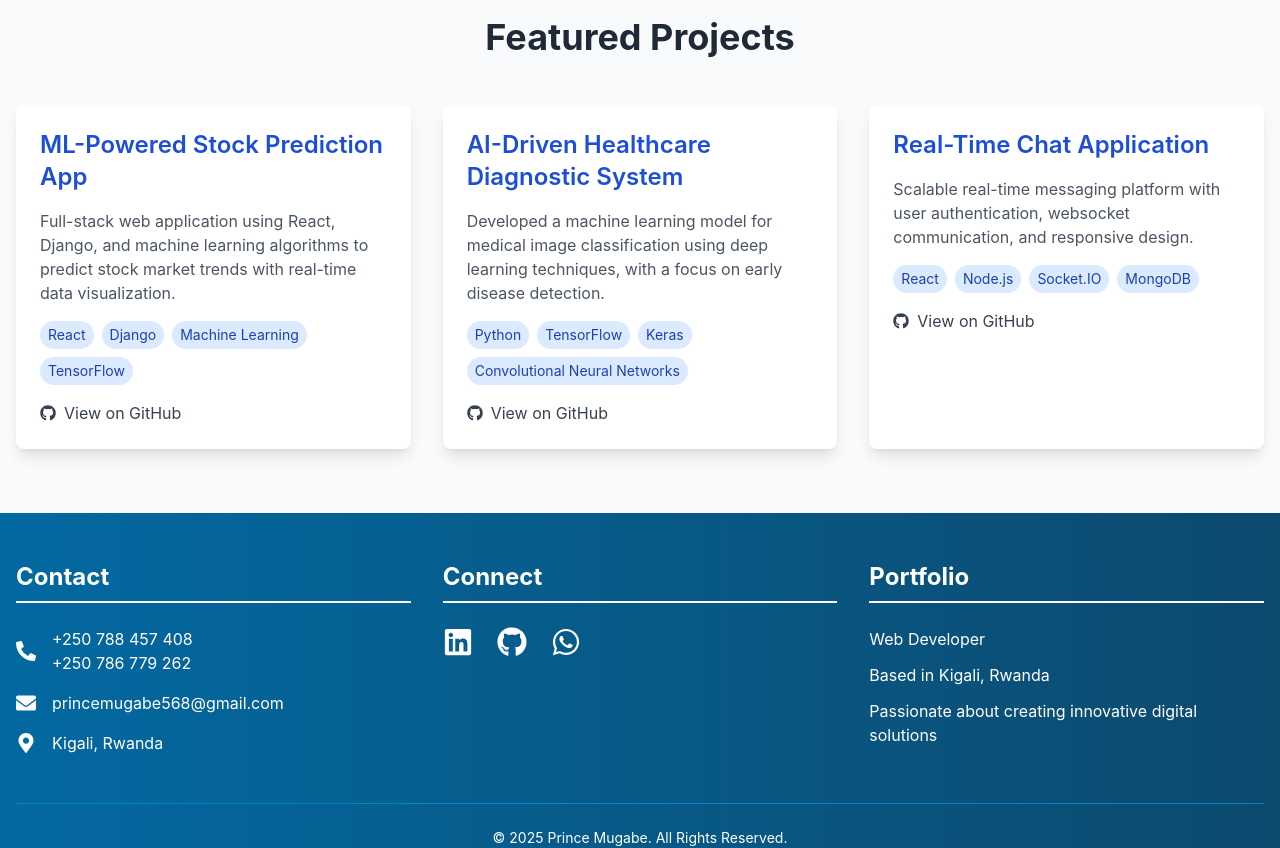
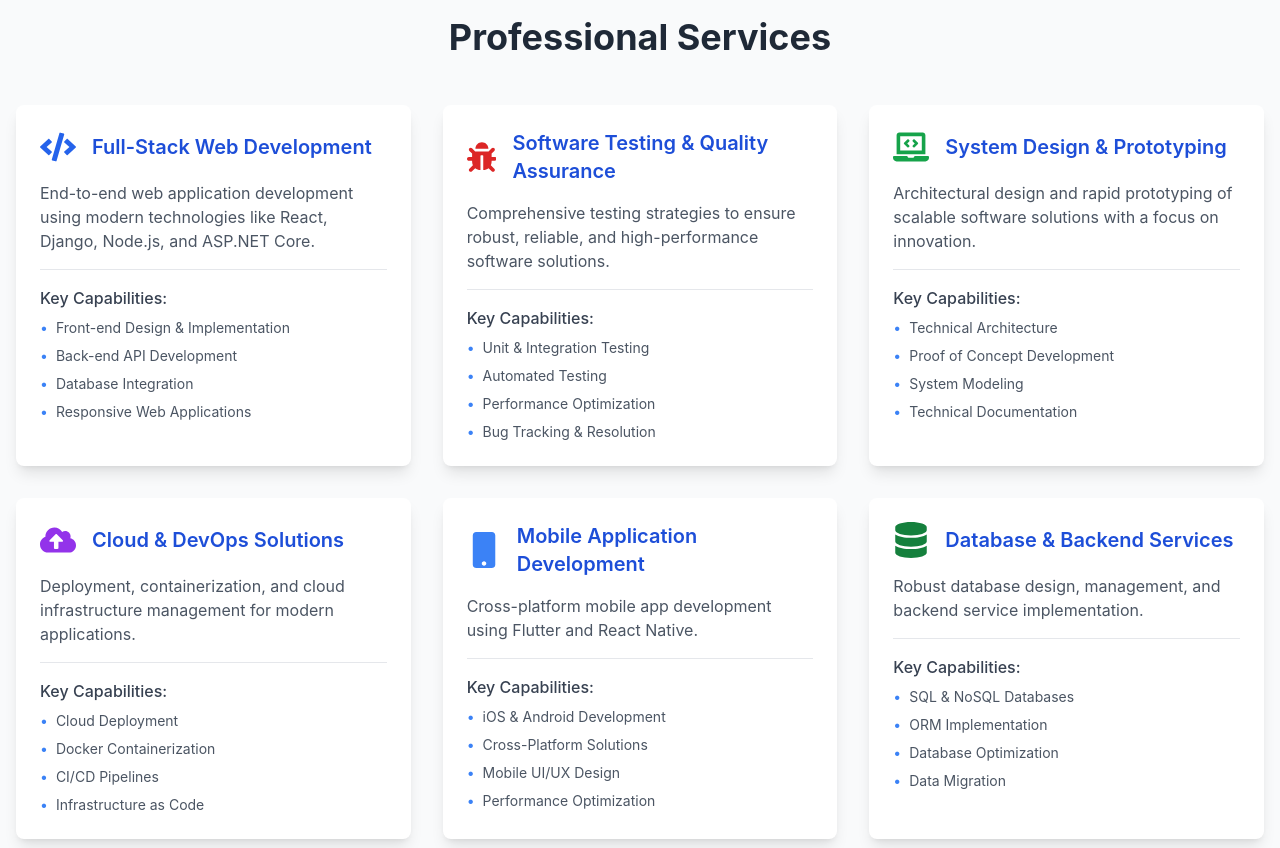
Before and after one commit to PrinceMUGABE/prince_mugabe_portfolio-, a React (Create React App) app: page / in a window 1280 px wide. Shown: the part 1720-2568 px from the top of the page. Built offline with nearby package versions, Linux system fonts and the light colour scheme.

Commit message:
added projects

```diff
--- a/src/components/Main_Layout.jsx
+++ b/src/components/Main_Layout.jsx
@@ -28,7 +28,7 @@ const MainLayout = () => {
       <Hero />
 
       <Skills />
-      {/* <Services /> */}
+      <Services />
       <Projects />
       <Footer />
 
--- a/src/components/footer/Footer.jsx
+++ b/src/components/footer/Footer.jsx
@@ -5,7 +5,7 @@ const Footer = () => {
   const currentYear = new Date().getFullYear();
 
   return (
-    <footer className="bg-gradient-to-r from-sky-700 to-sky-900 text-white">
+    <footer id="footer" className="bg-gradient-to-r from-sky-700 to-sky-900 text-white">
       <div className="container mx-auto px-4 py-12">
         <div className="grid md:grid-cols-3 gap-8">
           {/* Contact Information */}
--- a/src/components/hero/Hero.jsx
+++ b/src/components/hero/Hero.jsx
@@ -4,7 +4,7 @@ import hero from "../../assets/pictures/prince2.PNG";
 const Hero = () => {
   return (
     <div
-      className="hero-section"
+      id="home" className="hero-section"
       style={{
         backgroundImage: `url(${hero})`,
         backgroundSize: "cover",
--- a/src/components/project/Projects.jsx
+++ b/src/components/project/Projects.jsx
@@ -1,49 +1,125 @@
-import React from "react";
-import { FaGithub } from "react-icons/fa";
+import React, { useState, useEffect, useCallback } from 'react';
+import { FaGithub, FaChevronLeft, FaChevronRight } from 'react-icons/fa';
 
 const projectsData = [
   {
-    title: "ML-Powered Stock Prediction App",
-    description: "Full-stack web application using React, Django, and machine learning algorithms to predict stock market trends with real-time data visualization.",
+    title: "Disaster Guard App",
+    description: "Full-stack web application using React, Django, and machine learning algorithms to predict disaster trends with real-time data visualization.",
     githubLink: "https://github.com/PrinceMUGABE/StockPredictionML",
     technologies: ["React", "Django", "Machine Learning", "TensorFlow"]
   },
   {
-    title: "AI-Driven Healthcare Diagnostic System",
+    title: "Health Insurance Fraud Detection System",
     description: "Developed a machine learning model for medical image classification using deep learning techniques, with a focus on early disease detection.",
     githubLink: "https://github.com/PrinceMUGABE/MedicalImageClassification",
     technologies: ["Python", "TensorFlow", "Keras", "Convolutional Neural Networks"]
   },
   {
-    title: "Real-Time Chat Application",
-    description: "Scalable real-time messaging platform with user authentication, websocket communication, and responsive design.",
+    title: "Agricultural Water Use Efficiency Platform",
+    description: "Developed a machine learning model for predicting best crop that can fit a specific location based on soil type and weather condition. The model suggests water requirements and irrigation strategies.",
     githubLink: "https://github.com/PrinceMUGABE/RealTimeChatApp",
     technologies: ["React", "Node.js", "Socket.IO", "MongoDB"]
+  },
+  {
+    title: "Stock Prediction ML",
+    description: "Machine learning application for predicting stock market trends using advanced predictive algorithms and data analysis techniques.",
+    githubLink: "https://github.com/PrinceMUGABE/StockPredictionML",
+    technologies: ["Python", "Machine Learning", "Pandas", "Scikit-learn"]
+  },
+  {
+    title: "Real-Time Chat Application",
+    description: "Scalable real-time chat application with user authentication, message encryption, and instant messaging capabilities.",
+    githubLink: "https://github.com/PrinceMUGABE/RealTimeChatApp",
+    technologies: ["React", "Node.js", "Socket.IO", "Express"]
+  },
+  {
+    title: "E-commerce Analytics Platform",
+    description: "Comprehensive analytics dashboard for e-commerce businesses, providing insights on sales, customer behavior, and product performance.",
+    githubLink: "https://github.com/PrinceMUGABE/EcommerceAnalytics",
+    technologies: ["React", "D3.js", "MongoDB", "Express"]
   }
 ];
 
 const Projects = () => {
+  const [currentPage, setCurrentPage] = useState(0);
+  const [selectedProject, setSelectedProject] = useState(null);
+  const projectsPerPage = 6;
+
+  const totalPages = Math.ceil(projectsData.length / projectsPerPage);
+
+  const handlePageChange = useCallback((newPage) => {
+    setCurrentPage(newPage);
+    setSelectedProject(null);
+  }, []);
+
+  useEffect(() => {
+    const timer = setInterval(() => {
+      setCurrentPage((prevPage) => (prevPage + 1) % totalPages);
+      setSelectedProject(null);
+    }, 10000);
+
+    return () => clearInterval(timer);
+  }, [totalPages]);
+
+  const startIndex = currentPage * projectsPerPage;
+  const displayProjects = projectsData.slice(startIndex, startIndex + projectsPerPage);
+
+  const handleProjectClick = (project) => {
+    setSelectedProject(project);
+  };
+
   return (
-    <section
-      id="projects"
-      className="py-16 bg-gray-50 dark:bg-gray-900"
-    >
+    <section id="projects" className="py-16 bg-gray-50 dark:bg-gray-900">
       <div className="container mx-auto px-4">
         <h2 className="text-4xl font-bold text-center mb-12 text-gray-800 dark:text-white">
           Featured Projects
         </h2>
 
+        {selectedProject ? (
+          <div className="fixed inset-0 bg-black bg-opacity-50 flex items-center justify-center z-50 p-4"
+               onClick={() => setSelectedProject(null)}>
+            <div className="bg-white dark:bg-gray-800 rounded-lg p-8 max-w-2xl w-full"
+                 onClick={(e) => e.stopPropagation()}>
+              <h3 className="text-3xl font-bold mb-4 text-blue-700 dark:text-blue-400">
+                {selectedProject.title}
+              </h3>
+              <p className="text-gray-700 dark:text-gray-300 mb-6">
+                {selectedProject.description}
+              </p>
+              <div className="mb-6 flex flex-wrap gap-2">
+                {selectedProject.technologies.map((tech, techIndex) => (
+                  <span
+                    key={techIndex}
+                    className="bg-blue-100 dark:bg-blue-900 text-blue-800 dark:text-blue-200 px-2 py-1 rounded-full text-sm"
+                  >
+                    {tech}
+                  </span>
+                ))}
+              </div>
+              <a
+                href={selectedProject.githubLink}
+                target="_blank"
+                rel="noopener noreferrer"
+                className="bg-blue-600 text-white px-4 py-2 rounded hover:bg-blue-700 flex items-center justify-center"
+              >
+                <FaGithub className="mr-2" /> View on GitHub
+              </a>
+            </div>
+          </div>
+        ) : null}
+
         <div className="grid md:grid-cols-3 gap-8">
-          {projectsData.map((project, index) => (
+          {displayProjects.map((project, index) => (
             <div
               key={index}
-              className="bg-white dark:bg-gray-800 rounded-lg shadow-lg p-6 transform transition-all duration-300 hover:scale-105"
+              className="bg-white dark:bg-gray-800 rounded-lg shadow-lg p-6 transform transition-all duration-300 hover:scale-105 cursor-pointer"
+              onClick={() => handleProjectClick(project)}
             >
               <h3 className="text-2xl font-semibold mb-4 text-blue-700 dark:text-blue-400">
                 {project.title}
               </h3>
 
-              <p className="text-gray-600 dark:text-gray-300 mb-4">
+              <p className="text-gray-600 dark:text-gray-300 mb-4 line-clamp-3">
                 {project.description}
               </p>
 
@@ -64,6 +140,7 @@ const Projects = () => {
                   target="_blank"
                   rel="noopener noreferrer"
                   className="text-gray-700 dark:text-white hover:text-blue-700 flex items-center"
+                  onClick={(e) => e.stopPropagation()}
                 >
                   <FaGithub className="mr-2" /> View on GitHub
                 </a>
@@ -71,6 +148,34 @@ const Projects = () => {
             </div>
           ))}
         </div>
+
+        <div className="flex justify-center items-center mt-8 space-x-4">
+          <button
+            onClick={() => handlePageChange((currentPage - 1 + totalPages) % totalPages)}
+            className="text-gray-600 dark:text-gray-300 hover:text-blue-600 dark:hover:text-blue-400"
+          >
+            <FaChevronLeft size={24} />
+          </button>
+
+          {[...Array(totalPages)].map((_, index) => (
+            <button
+              key={index}
+              onClick={() => handlePageChange(index)}
+              className={`w-3 h-3 rounded-full ${
+                currentPage === index
+                  ? 'bg-blue-600'
+                  : 'bg-gray-300 dark:bg-gray-600'
+              }`}
+            />
+          ))}
+
+          <button
+            onClick={() => handlePageChange((currentPage + 1) % totalPages)}
+            className="text-gray-600 dark:text-gray-300 hover:text-blue-600 dark:hover:text-blue-400"
+          >
+            <FaChevronRight size={24} />
+          </button>
+        </div>
       </div>
     </section>
   );
--- a/src/components/service/Services.jsx
+++ b/src/components/service/Services.jsx
@@ -1,99 +1,133 @@
 import React from "react";
+import {
+  FaCode,
+  FaServer,
+  FaDatabase,
+  FaMobile,
+  FaCloudUploadAlt,
+  FaChartLine,
+  FaTools,
+  FaBug,
+  FaLaptopCode
+} from "react-icons/fa";
+
+const services = [
+  {
+    title: "Full-Stack Web Development",
+    description: "End-to-end web application development using modern technologies like React, Django, Node.js, and ASP.NET Core.",
+    icon: <FaCode className="text-blue-600 text-4xl" />,
+    skills: [
+      "Front-end Design & Implementation",
+      "Back-end API Development",
+      "Database Integration",
+      "Responsive Web Applications"
+    ]
+  },
+  {
+    title: "Software Testing & Quality Assurance",
+    description: "Comprehensive testing strategies to ensure robust, reliable, and high-performance software solutions.",
+    icon: <FaBug className="text-red-600 text-4xl" />,
+    skills: [
+      "Unit & Integration Testing",
+      "Automated Testing",
+      "Performance Optimization",
+      "Bug Tracking & Resolution"
+    ]
+  },
+  {
+    title: "System Design & Prototyping",
+    description: "Architectural design and rapid prototyping of scalable software solutions with a focus on innovation.",
+    icon: <FaLaptopCode className="text-green-600 text-4xl" />,
+    skills: [
+      "Technical Architecture",
+      "Proof of Concept Development",
+      "System Modeling",
+      "Technical Documentation"
+    ]
+  },
+  {
+    title: "Cloud & DevOps Solutions",
+    description: "Deployment, containerization, and cloud infrastructure management for modern applications.",
+    icon: <FaCloudUploadAlt className="text-purple-600 text-4xl" />,
+    skills: [
+      "Cloud Deployment",
+      "Docker Containerization",
+      "CI/CD Pipelines",
+      "Infrastructure as Code"
+    ]
+  },
+  {
+    title: "Mobile Application Development",
+    description: "Cross-platform mobile app development using Flutter and React Native.",
+    icon: <FaMobile className="text-blue-500 text-4xl" />,
+    skills: [
+      "iOS & Android Development",
+      "Cross-Platform Solutions",
+      "Mobile UI/UX Design",
+      "Performance Optimization"
+    ]
+  },
+  {
+    title: "Database & Backend Services",
+    description: "Robust database design, management, and backend service implementation.",
+    icon: <FaDatabase className="text-green-700 text-4xl" />,
+    skills: [
+      "SQL & NoSQL Databases",
+      "ORM Implementation",
+      "Database Optimization",
+      "Data Migration"
+    ]
+  }
+];
 
 const Services = () => {
   return (
-    <section id="about" className="py-16 bg-gray-50 dark:bg-gray-800 dark:text-white">
-      <div className="max-w-7xl mx-auto px-6 sm:px-12">
-        <div className="text-center mb-10">
-          <h2 className="text-4xl font-extrabold text-blue-700 mb-4">Skills</h2>
-          {/* <p className="text-xl text-gray-600 dark:text-gray-300">
-            I am a passionate and results-driven Software Engineer with a strong foundation in computer science and a wide range of technical skills. I specialize in full-stack web development, mobile applications, and software testing. With a commitment to continuous learning and problem-solving, I thrive in dynamic and fast-paced environments.
-          </p> */}
+    <section
+      id="services"
+      className="py-16 bg-gray-50 dark:bg-gray-900"
+    >
+      <div className="container mx-auto px-4">
+        <h2 className="text-4xl font-bold text-center mb-12 text-gray-800 dark:text-white">
+          Professional Services
+        </h2>
+
+        <div className="grid md:grid-cols-2 lg:grid-cols-3 gap-8">
+          {services.map((service, index) => (
+            <div
+              key={index}
+              className="bg-white dark:bg-gray-800 rounded-lg shadow-lg p-6 transform transition-all duration-300 hover:scale-105 hover:shadow-xl"
+            >
+              <div className="flex items-center mb-4">
+                {service.icon}
+                <h3 className="text-xl font-semibold ml-4 text-blue-700 dark:text-blue-400">
+                  {service.title}
+                </h3>
+              </div>
+
+              <p className="text-gray-600 dark:text-gray-300 mb-4">
+                {service.description}
+              </p>
+
+              <div className="border-t pt-4 mt-4">
+                <h4 className="text-md font-medium mb-2 text-gray-700 dark:text-gray-200">
+                  Key Capabilities:
+                </h4>
+                <ul className="space-y-2 text-sm text-gray-600 dark:text-gray-400">
+                  {service.skills.map((skill, skillIndex) => (
+                    <li key={skillIndex} className="flex items-center">
+                      <span className="mr-2 text-blue-500">•</span>
+                      {skill}
+                    </li>
+                  ))}
+                </ul>
+              </div>
+            </div>
+          ))}
         </div>
 
-        <div className="space-y-8">
-          {/* Programming Languages Section */}
-          <div>
-            <h3 className="text-2xl font-semibold text-blue-600">Programming Languages</h3>
-            <div className="mt-4 grid grid-cols-1 sm:grid-cols-3 gap-4 text-lg text-gray-700 dark:text-gray-300">
-              <ul>
-                <li>🔹 Python</li>
-                <li>🔹 Java</li>
-                <li>🔹 JavaScript</li>
-                <li>🔹 TypeScript</li>
-              </ul>
-              <ul>
-                <li>🔹 C#</li>
-                <li>🔹 PHP</li>
-                <li>🔹 Dart</li>
-                <li>🔹 SQL</li>
-              </ul>
-            </div>
-          </div>
-
-          {/* Frameworks & Libraries Section */}
-          <div>
-            <h3 className="text-2xl font-semibold text-blue-600">Frameworks & Libraries</h3>
-            <div className="mt-4 grid grid-cols-1 sm:grid-cols-3 gap-4 text-lg text-gray-700 dark:text-gray-300">
-              <ul>
-                <li>🔹 Django</li>
-                <li>🔹 ASP.NET</li>
-                <li>🔹 ASP.NET Core</li>
-                <li>🔹 Flask</li>
-              </ul>
-              <ul>
-                <li>🔹 JSP</li>
-                <li>🔹 Spring Boot</li>
-                <li>🔹 React.js</li>
-                <li>🔹 Flutter</li>
-              </ul>
-            </div>
-          </div>
-
-          {/* Databases Section */}
-          {/* <div>
-            <h3 className="text-2xl font-semibold text-blue-600">Databases</h3>
-            <div className="mt-4 grid grid-cols-1 sm:grid-cols-3 gap-4 text-lg text-gray-700 dark:text-gray-300">
-              <ul>
-                <li>🔹 PostgreSQL</li>
-              </ul>
-              <ul>
-                <li>🔹 MySQL</li>
-              </ul>
-              <ul>
-                <li>🔹 SQL Server</li>
-              </ul>
-            </div>
-          </div> */}
-
-          {/* Key Skills Section */}
-          <div>
-            <h3 className="text-2xl font-semibold text-blue-600">Key Skills</h3>
-            <div className="mt-4 grid grid-cols-1 sm:grid-cols-3 gap-4 text-lg text-gray-700 dark:text-gray-300">
-              <ul>
-                <li>🔹 Analytical Thinking</li>
-                <li>🔹 Problem-Solving</li>
-                <li>🔹 Critical Thinking</li>
-              </ul>
-              <ul>
-                <li>🔹 Adaptability</li>
-                <li>🔹 Teamwork</li>
-                <li>🔹 Time Management</li>
-              </ul>
-              <ul>
-                <li>🔹 Quick Learning</li>
-                <li>🔹 Decision Making</li>
-                <li>🔹 Quality Management</li>
-                <li>🔹 Agile Methodologies</li>
-              </ul>
-            </div>
-          </div>
-        </div>
-
-        {/* Footer Section */}
-        <div className="mt-10 text-center">
-          <p className="text-lg text-gray-500 dark:text-gray-400">
-            As a dedicated software engineer, I am committed to delivering high-quality solutions, collaborating in diverse teams, and continuously enhancing my skills to stay ahead of the curve.
+        <div className="mt-12 text-center max-w-3xl mx-auto">
+          <p className="text-lg text-gray-600 dark:text-gray-300">
+            Delivering innovative, scalable, and high-performance software solutions tailored to meet complex business challenges with expertise across multiple technology domains.
           </p>
         </div>
       </div>
@@ -101,6 +135,4 @@ const Services = () => {
   );
 };
 
-
-
 export default Services;
```
Also changed, not shown: src/components/navbar/Header.jsx (+13 -13 lines).
